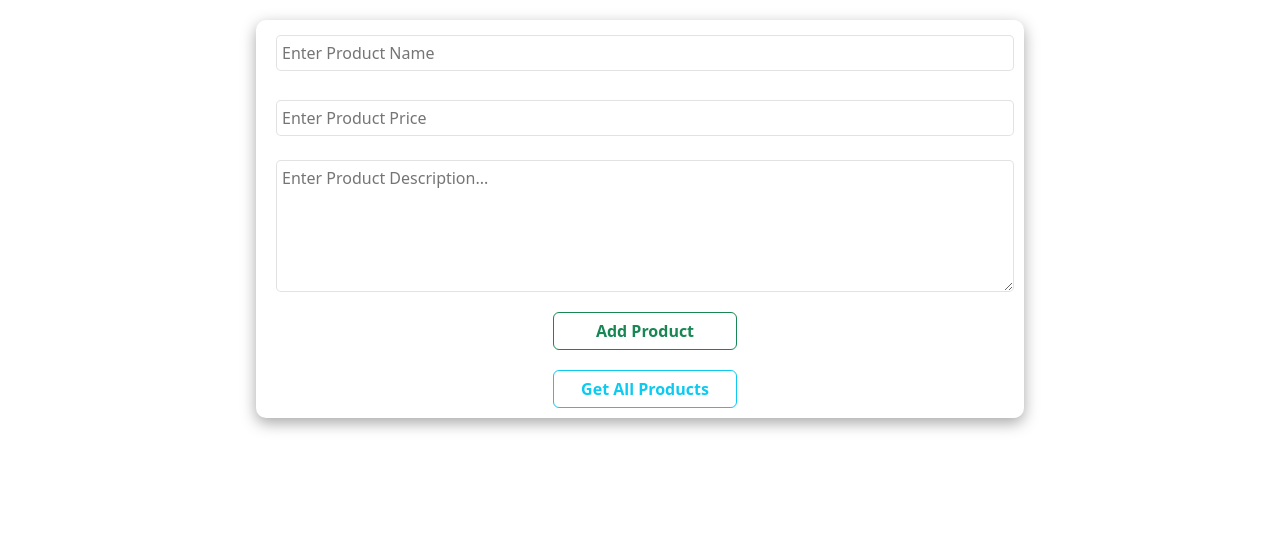
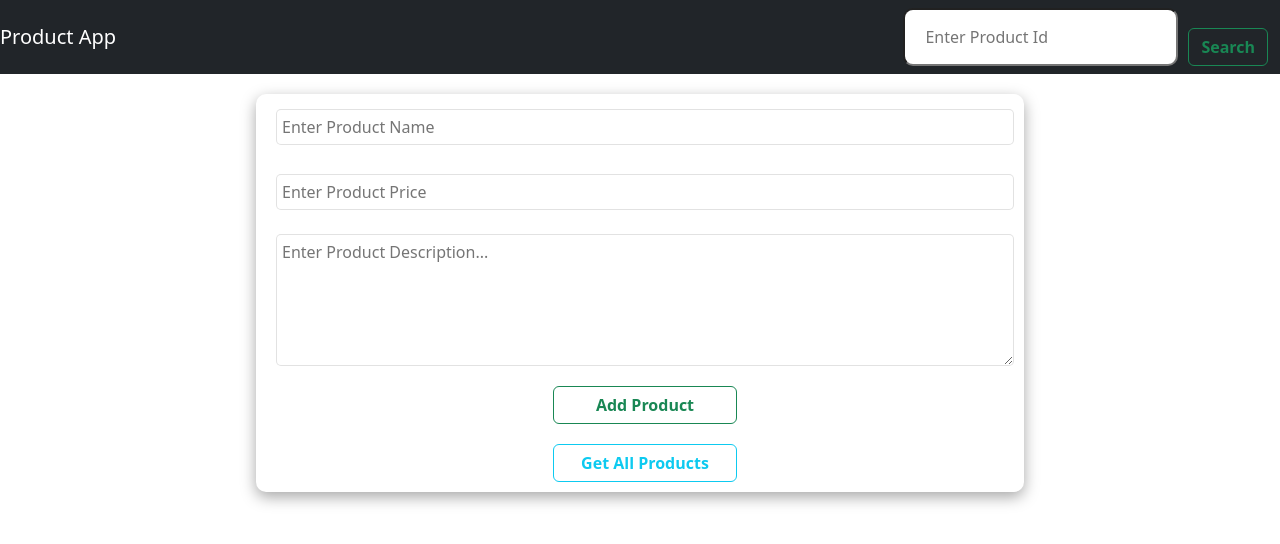
Before and after one commit to Huzaifa-Habib/crud-api-with-express-server, a React (Create React App) app in the folder product/: page / in a window 1280 px wide. Shown: the top 544 px of the page. Built offline with nearby package versions, Linux system fonts and the light colour scheme.

Commit message:
nav changes

```diff
--- a/product/src/App.css
+++ b/product/src/App.css
@@ -9,9 +9,9 @@ body{
 
 }
 
-.main-div{
+/* .main-div{
   margin-top: 20px;
-}
+} */
 
 .add{
   display: none;
@@ -118,3 +118,21 @@ table tbody tr td:nth-child(4) button{
 
 
 }
+
+.nav{
+  width: calc(100vw) !important;
+}
+
+.nav-a{
+  color: white !important;
+}
+
+
+
+.input{
+  padding: 0px !important;
+  padding: 0px 20px !important;
+  outline: none;
+  margin-right: 10px;
+  border-radius: 10px;
+}
--- a/product/src/App.jsx
+++ b/product/src/App.jsx
@@ -6,6 +6,10 @@ import Table from 'react-bootstrap/Table';
 import Button from 'react-bootstrap/Button';
 import Alert from 'react-bootstrap/Alert';
 import Modal from 'react-bootstrap/Modal';
+import Container from 'react-bootstrap/Container';
+import Form from 'react-bootstrap/Form';
+import Nav from 'react-bootstrap/Nav';
+import Navbar from 'react-bootstrap/Navbar';
 
 
 
@@ -27,6 +31,16 @@ function App() {
   const [editPrice,setEditPrice] =useState ("")
   const [editDesc,setEditDesc] =useState ("")
   const [editId,setEditId] =useState (null)
+  const [searchId,setSearchId] =useState (null)
+
+  const [searchData,setSearchData] =useState ("")
+  const [show1, setShow1] = useState(false);
+
+  const handleClose = () => setShow1(false);
+  // const handleShow = () => setShow(true);
+
+
+
 
 
 
@@ -175,11 +189,54 @@ function App() {
   }
 
 
+  const getProductHandlerOnId = () =>{
+    setShow1(true)
+    axios.get(`${baseUrl}/product/${searchId}`)
+    .then((response) => {
+      console.log(response);
+      setSearchData(response.data.data)
+
+
+
+    }, (error) => {
+      console.log(error);
+    });
+
+  }
+
+
 
 
 
   return (
     <div className='main-div'>
+      <div >
+      <Navbar bg="dark" expand="lg" >
+      <Container fluid className='nav' >
+        <Navbar.Brand className='nav-a'>Product App</Navbar.Brand>
+        <Navbar.Toggle aria-controls="navbarScroll" />
+        <Navbar.Collapse id="navbarScroll">
+          <Nav
+            className="me-auto my-2 my-lg-0"
+            style={{ maxHeight: '100px' }}
+            navbarScroll
+          >
+
+          </Nav>
+          <Form className="d-flex">
+          <input type="number" className='input' placeholder='Enter Product Id' onChange={(e) =>{
+            setSearchId(e.target.value)
+             }} />
+
+            <Button variant="outline-success" onClick={getProductHandlerOnId} >Search</Button>
+          </Form>
+        </Navbar.Collapse>
+      </Container>
+    </Navbar>
+
+
+
+      </div>
 
 
       <div className='add' id='add'>
@@ -223,6 +280,16 @@ function App() {
 
 
         </form>
+      </div>
+
+      <div className='onSearchDisplay'>
+
+
+        {/* <button onClick={getProductHandlerOnId}>
+          Get
+
+        </button> */}
+
       </div>
 
 
@@ -323,26 +390,18 @@ function App() {
           <Modal.Body>
             <form onSubmit={updateProductHandler} >
                 <input type="text" defaultValue = {editName} name = "product"
-                  // onChange = {(e) =>{
-                  //   setEditedName(e.target.value)
 
-                  // }}
                 />
-
+                <br />
 
 
 
                 <input type="text" defaultValue = {editPrice} name = "price"
-                  // onChange = {(e) =>{
-                  //   setEditedPrice(e.target.value)
 
-                  // }}
                 />
+                <br />
                 <textarea name="description" id="" cols="80" rows="5" defaultValue={editDesc}
-                  // onChange = {(e) =>{
-                  //   setEditedDesc(e.target.value)
 
-                  // }}
                 ></textarea>
               <Button variant="primary" type='submit' >Save Changes</Button>
 
@@ -359,18 +418,36 @@ function App() {
 
         </div>
 
+      </div>
+
+
+      <div className='onSearchData'>
+
+          <Modal
+            show={show1}
+            onHide={handleClose}
+            backdrop="static"
+            keyboard={false}
+          >
+            <Modal.Header closeButton>
+              <Modal.Title>Your Data of id: {searchData?.id} </Modal.Title>
+            </Modal.Header>
+            <Modal.Body>
+
+             <p>Name: {searchData?.names}</p>
+             <p>Price: {searchData?.price}</p>
+             <p>Description: {searchData?.description}</p>
 
 
 
 
-
-
-
-
-
-
-
-
+            </Modal.Body>
+            <Modal.Footer>
+              <Button variant="secondary" onClick={handleClose}>
+                Ok.
+              </Button>
+            </Modal.Footer>
+          </Modal>
 
       </div>
 
```
Also changed, not shown: 11 other files (tests, documents, lock files or other folders).
